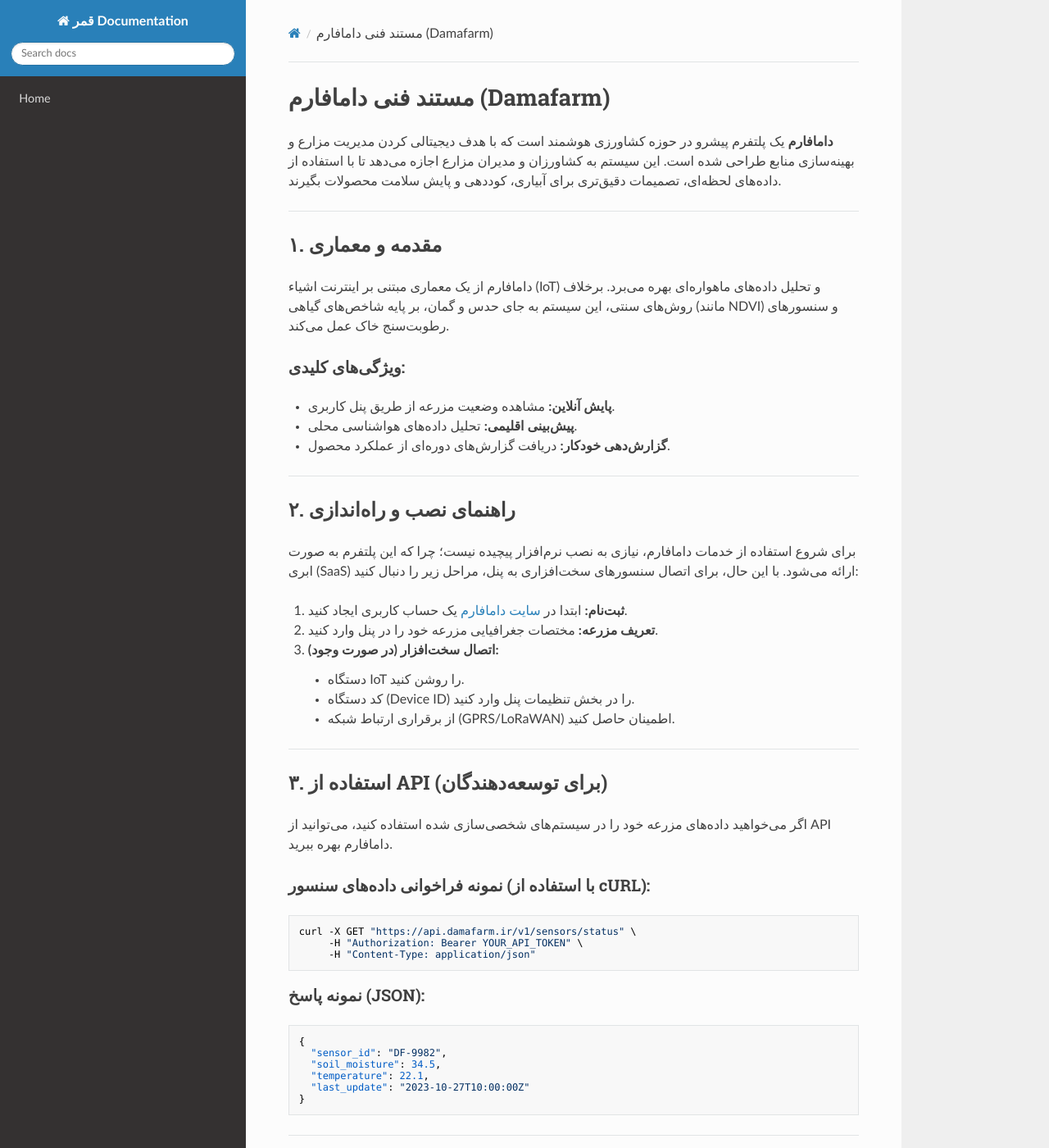
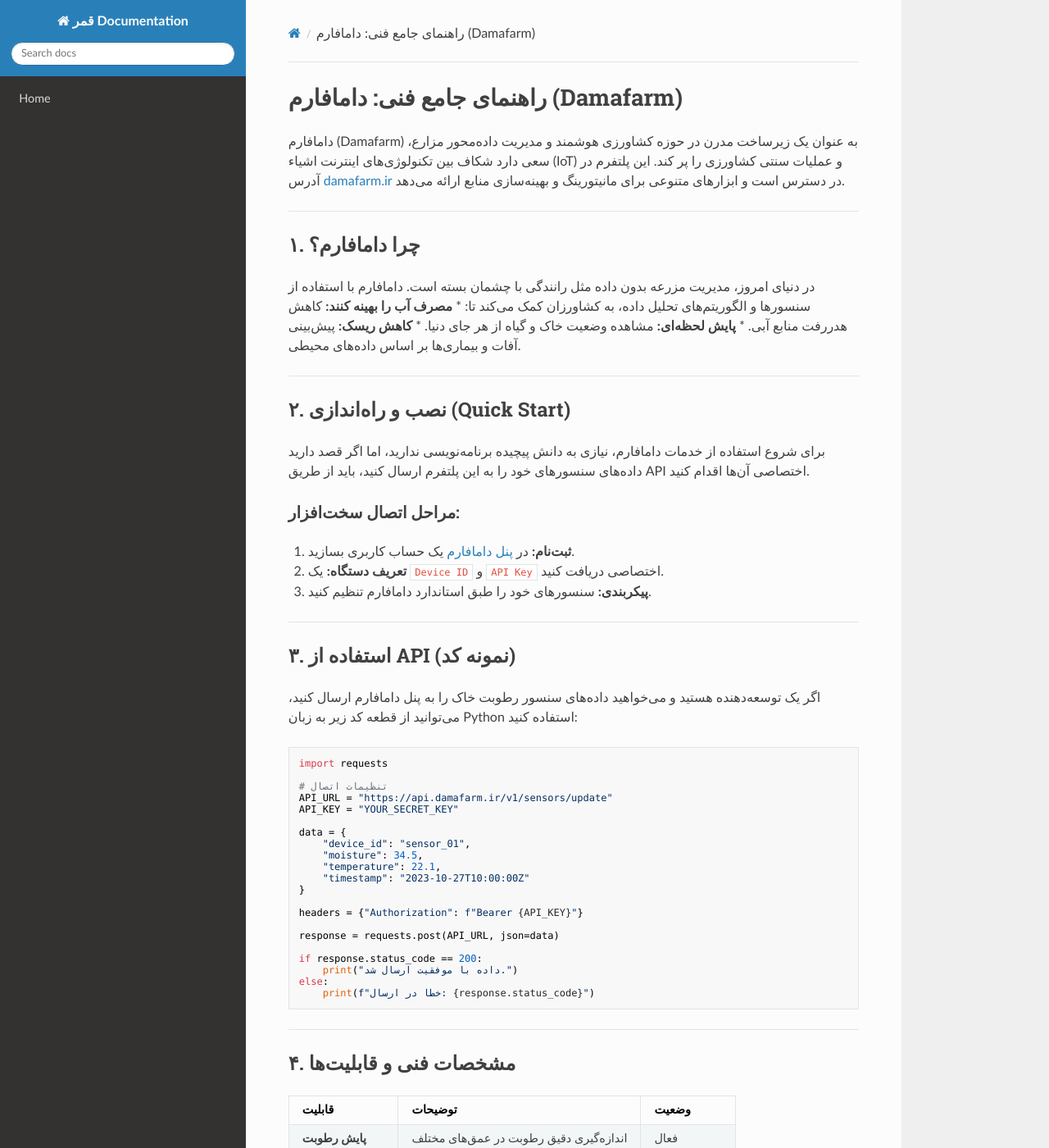
Before and after one commit to sahandsahabi553-prog/terraform-google-semantic-docs, an MkDocs documentation site: the page built from docs/دامافارم.md, in a window 1280 px wide and 1400 px high. Shown: the whole window at 82% size. Built offline with MkDocs 1.6.1, drawn with Linux system fonts in a browser that asks for light colours; nearby versions of some CDN libraries; some of the changed text lies outside the part shown.

Commit message:
Doc: دامافارم

````diff
--- a/docs/دامافارم.md
+++ b/docs/دامافارم.md
@@ -1,75 +1,83 @@
-# مستند فنی دامافارم (Damafarm)
+# راهنمای جامع فنی: دامافارم (Damafarm)
 
-**دامافارم** یک پلتفرم پیشرو در حوزه کشاورزی هوشمند است که با هدف دیجیتالی کردن مدیریت مزارع و بهینه‌سازی منابع طراحی شده است. این سیستم به کشاورزان و مدیران مزارع اجازه می‌دهد تا با استفاده از داده‌های لحظه‌ای، تصمیمات دقیق‌تری برای آبیاری، کوددهی و پایش سلامت محصولات بگیرند.
+دامافارم (Damafarm) به عنوان یک زیرساخت مدرن در حوزه کشاورزی هوشمند و مدیریت داده‌محور مزارع، سعی دارد شکاف بین تکنولوژی‌های اینترنت اشیاء (IoT) و عملیات سنتی کشاورزی را پر کند. این پلتفرم در آدرس [damafarm.ir](https://damafarm.ir) در دسترس است و ابزارهای متنوعی برای مانیتورینگ و بهینه‌سازی منابع ارائه می‌دهد.
 
 ---
 
-## ۱. مقدمه و معماری
-دامافارم از یک معماری مبتنی بر اینترنت اشیاء (IoT) و تحلیل داده‌های ماهواره‌ای بهره می‌برد. برخلاف روش‌های سنتی، این سیستم به جای حدس و گمان، بر پایه شاخص‌های گیاهی (مانند NDVI) و سنسورهای رطوبت‌سنج خاک عمل می‌کند.
-
-### ویژگی‌های کلیدی:
-*   **پایش آنلاین:** مشاهده وضعیت مزرعه از طریق پنل کاربری.
-*   **پیش‌بینی اقلیمی:** تحلیل داده‌های هواشناسی محلی.
-*   **گزارش‌دهی خودکار:** دریافت گزارش‌های دوره‌ای از عملکرد محصول.
+## ۱. چرا دامافارم؟
+در دنیای امروز، مدیریت مزرعه بدون داده مثل رانندگی با چشمان بسته است. دامافارم با استفاده از سنسورها و الگوریتم‌های تحلیل داده، به کشاورزان کمک می‌کند تا:
+*   **مصرف آب را بهینه کنند:** کاهش هدررفت منابع آبی.
+*   **پایش لحظه‌ای:** مشاهده وضعیت خاک و گیاه از هر جای دنیا.
+*   **کاهش ریسک:** پیش‌بینی آفات و بیماری‌ها بر اساس داده‌های محیطی.
 
 ---
 
-## ۲. راهنمای نصب و راه‌اندازی
-برای شروع استفاده از خدمات دامافارم، نیازی به نصب نرم‌افزار پیچیده نیست؛ چرا که این پلتفرم به صورت ابری (SaaS) ارائه می‌شود. با این حال، برای اتصال سنسورهای سخت‌افزاری به پنل، مراحل زیر را دنبال کنید:
+## ۲. نصب و راه‌اندازی (Quick Start)
 
-1.  **ثبت‌نام:** ابتدا در [سایت دامافارم](https://damafarm.ir) یک حساب کاربری ایجاد کنید.
-2.  **تعریف مزرعه:** مختصات جغرافیایی مزرعه خود را در پنل وارد کنید.
-3.  **اتصال سخت‌افزار (در صورت وجود):**
-    *   دستگاه IoT را روشن کنید.
-    *   کد دستگاه (Device ID) را در بخش تنظیمات پنل وارد کنید.
-    *   از برقراری ارتباط شبکه (GPRS/LoRaWAN) اطمینان حاصل کنید.
+برای شروع استفاده از خدمات دامافارم، نیازی به دانش پیچیده برنامه‌نویسی ندارید، اما اگر قصد دارید داده‌های سنسورهای خود را به این پلتفرم ارسال کنید، باید از طریق API اختصاصی آن‌ها اقدام کنید.
+
+### مراحل اتصال سخت‌افزار:
+1.  **ثبت‌نام:** در [پنل دامافارم](https://damafarm.ir) یک حساب کاربری بسازید.
+2.  **تعریف دستگاه:** یک `Device ID` و `API Key` اختصاصی دریافت کنید.
+3.  **پیکربندی:** سنسورهای خود را طبق استاندارد دامافارم تنظیم کنید.
 
 ---
 
-## ۳. استفاده از API (برای توسعه‌دهندگان)
-اگر می‌خواهید داده‌های مزرعه خود را در سیستم‌های شخصی‌سازی شده استفاده کنید، می‌توانید از API دامافارم بهره ببرید.
+## ۳. استفاده از API (نمونه کد)
 
-### نمونه فراخوانی داده‌های سنسور (با استفاده از cURL):
-```bash
-curl -X GET "https://api.damafarm.ir/v1/sensors/status" \
-     -H "Authorization: Bearer YOUR_API_TOKEN" \
-     -H "Content-Type: application/json"
-```
+اگر یک توسعه‌دهنده هستید و می‌خواهید داده‌های سنسور رطوبت خاک را به پنل دامافارم ارسال کنید، می‌توانید از قطعه کد زیر به زبان Python استفاده کنید:
 
-### نمونه پاسخ (JSON):
-```json
-{
-  "sensor_id": "DF-9982",
-  "soil_moisture": 34.5,
-  "temperature": 22.1,
-  "last_update": "2023-10-27T10:00:00Z"
+```python
+import requests
+
+# تنظیمات اتصال
+API_URL = "https://api.damafarm.ir/v1/sensors/update"
+API_KEY = "YOUR_SECRET_KEY"
+
+data = {
+    "device_id": "sensor_01",
+    "moisture": 34.5,
+    "temperature": 22.1,
+    "timestamp": "2023-10-27T10:00:00Z"
 }
+
+headers = {"Authorization": f"Bearer {API_KEY}"}
+
+response = requests.post(API_URL, json=data)
+
+if response.status_code == 200:
+    print("داده با موفقیت ارسال شد.")
+else:
+    print(f"خطا در ارسال: {response.status_code}")
 ```
 
 ---
 
-## ۴. مقایسه روش‌های مدیریت مزرعه
+## ۴. مشخصات فنی و قابلیت‌ها
 
-| ویژگی | کشاورزی سنتی | دامافارم |
+| قابلیت | توضیحات | وضعیت |
 | :--- | :--- | :--- |
-| **آبیاری** | تقویمی (ثابت) | سنسور-محور (دقیق) |
-| **هزینه‌های آب** | بالا (هدررفت زیاد) | بهینه (صرفه‌جویی تا ۴۰٪) |
-| **پایش سلامت** | چشمی (دیر هنگام) | تصاویر ماهواره‌ای (پیشگیرانه) |
+| **پایش رطوبت** | اندازه‌گیری دقیق رطوبت در عمق‌های مختلف | فعال |
+| **تحلیل هواشناسی** | اتصال به ایستگاه‌های محلی | فعال |
+| **کنترل شیربرقی** | اتوماسیون آبیاری از راه دور | در حال توسعه |
+| **گزارش‌گیری** | خروجی به فرمت CSV و Excel | فعال |
 
 ---
 
 ## ۵. سوالات متداول (FAQ)
 
-**آیا دامافارم برای زمین‌های کوچک هم مناسب است؟**
-بله، سیستم ما به گونه‌ای مقیاس‌پذیر طراحی شده که از باغچه‌های کوچک تا مزارع صنعتی بزرگ را پوشش دهد.
+**آیا دامافارم بدون اینترنت کار می‌کند؟**
+خیر، دامافارم یک پلتفرم ابری است. برای ارسال داده‌ها به سرور، حداقل اتصال به اینترنت (حتی از طریق مودم‌های سیم‌کارتی) ضروری است.
 
-**در صورت قطع اینترنت، داده‌ها چه می‌شوند؟**
-سخت‌افزارهای دامافارم دارای حافظه داخلی هستند و به محض اتصال مجدد، داده‌های ذخیره شده را به سرور ارسال می‌کنند.
+**آیا امکان اتصال سنسورهای متفرقه وجود دارد؟**
+بله، تا زمانی که سنسورهای شما از پروتکل‌های استاندارد مانند MQTT یا HTTP استفاده کنند، می‌توانید آن‌ها را به دامافارم متصل کنید.
 
-**چگونه می‌توانم گزارش‌های ماهانه دریافت کنم؟**
-در پنل کاربری، به بخش «گزارش‌ها» بروید و گزینه «ارسال خودکار به ایمیل» را فعال کنید.
+**امنیت داده‌ها چگونه تامین می‌شود؟**
+تمامی ارتباطات بین دستگاه‌های شما و سرورهای دامافارم از طریق پروتکل رمزنگاری شده TLS صورت می‌گیرد.
 
 ---
 
-## نتیجه‌گیری
-دامافارم فراتر از یک ابزار ساده است؛ این یک دستیار هوشمند برای مدیریت ریسک در کشاورزی است. با استفاده از این پلتفرم، می‌توانید شکاف بین دانش سنتی کشاورزی و تکنولوژی مدرن را پر کنید. برای کسب اطلاعات بیشتر به [سایت رسمی دامافارم](https://damafarm.ir) مراجعه کنید.
+## کلام آخر
+تجربه من در کار با پلتفرم‌هایی مثل دامافارم نشان داده که کلید اصلی در «تداوم داده‌ها» نهفته است. اگر سنسورها را به درستی کالیبره کنید و داده‌ها را به صورت منظم به پنل بفرستید، دامافارم می‌تواند به یکی از قوی‌ترین ابزارهای شما برای افزایش بهره‌وری محصول تبدیل شود. اگر در پیاده‌سازی به مشکلی برخوردید، مستندات رسمی سایت بهترین مرجع شماست.
+
+*موفق باشید در هوشمندسازی مزارع!*
````
